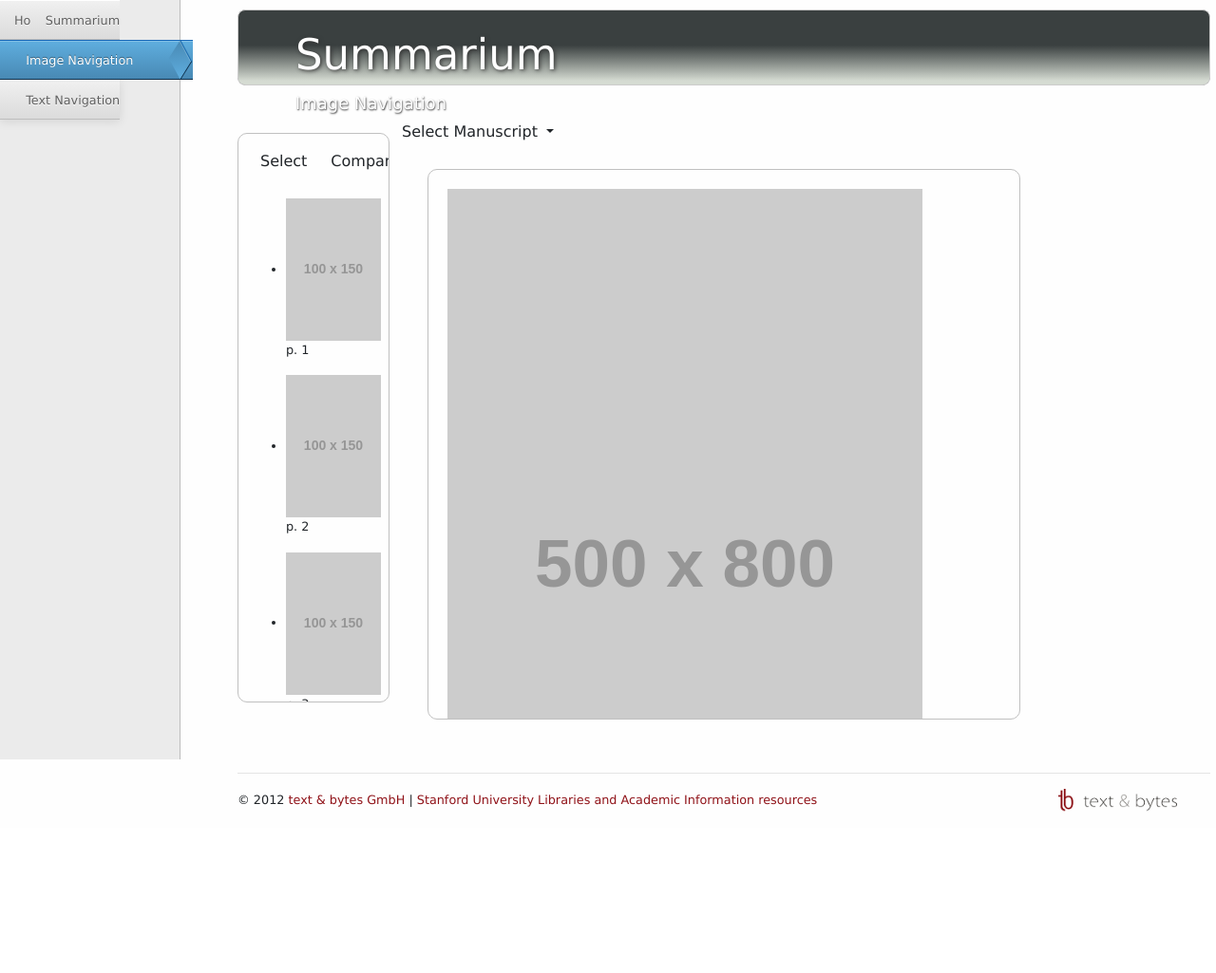
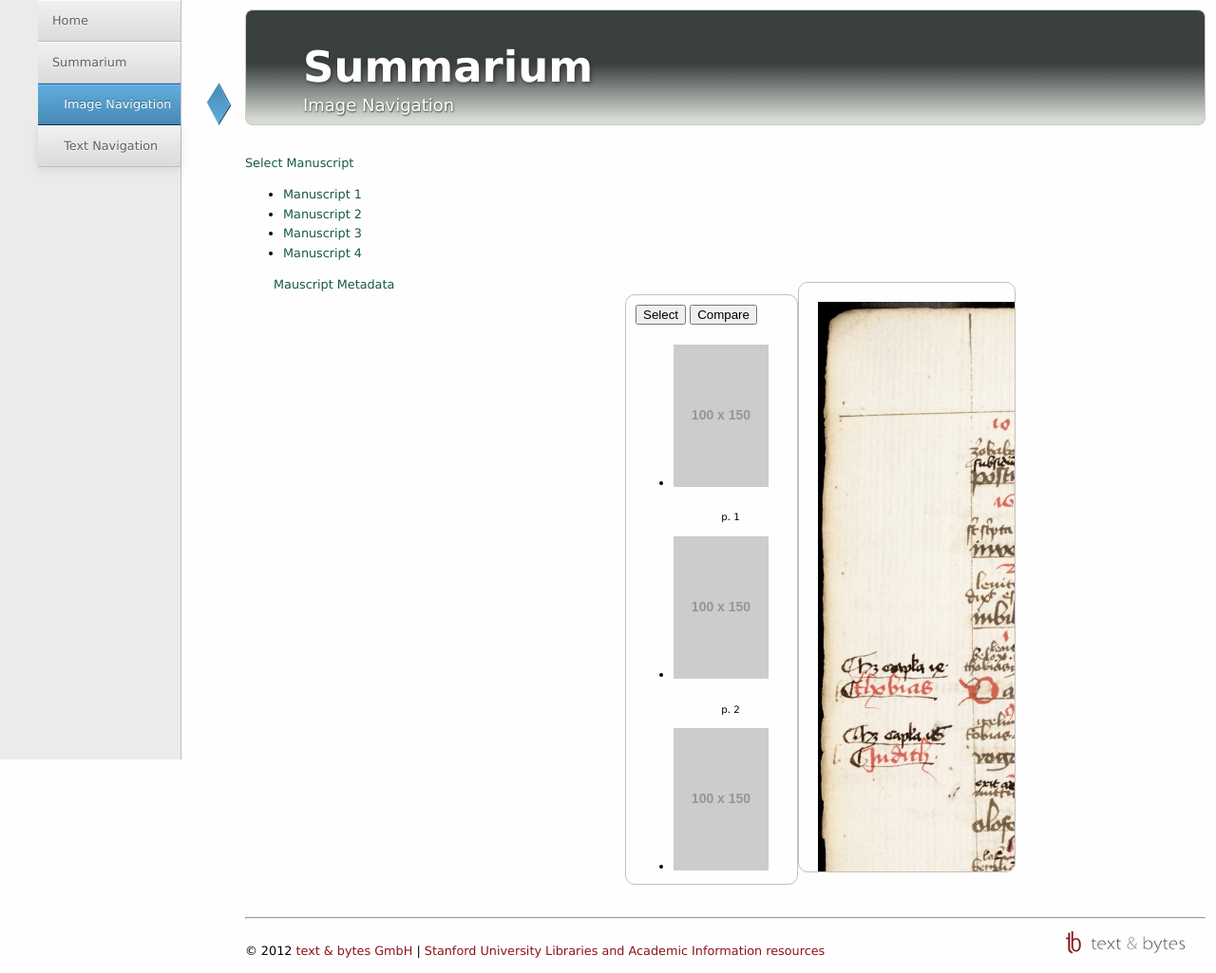
Before and after one commit to DMSTech/summarium, a CodeIgniter app: page /summarium/image in a window 1280 px wide. Shown: the whole page at 95% size. Before the commit the page ends 855 px from the top, so only its background shows below. Run offline with CodeIgniter, Linux system fonts and the light colour scheme; some libraries are stand-ins or nearby versions.

Commit message:
Image navigation mockup improvements / Manuscript sample desc metadata as popover

```diff
--- a/application/views/image_view.php
+++ b/application/views/image_view.php
@@ -48,6 +48,9 @@
 				  <li><a href="#">Manuscript 3</a></li>
 				  <li><a href="#">Manuscript 4</a></li>
 			  </ul>
+              <span class="span4">
+                <?php include APPPATH . '/views/partials/_manuscript_desc_md.php'; ?>
+              </span>
 		  </div>
 		  <div id="image_select">
 		  <div class="btn-group" data-toggle="buttons-radio">
@@ -57,38 +60,38 @@
   		  <ul class="thumbnails vertical">
   		      <li>
   		          <div class="thumbnail">
-  		              <img src="http://placehold.it/100x150" alt="">
+  		              <img src="http://placehold.it/100x150" alt="" />
   		              <p>p. 1</p>
   		          </div>
   		      </li>
   		      <li>
   		          <div class="thumbnail">
-  		              <img src="http://placehold.it/100x150" alt="">
+  		              <img src="http://placehold.it/100x150" alt="" />
   		              <p>p. 2</p>
   		          </div>
   		      </li>
   		      <li>
   		          <div class="thumbnail">
-  		              <img src="http://placehold.it/100x150" alt="">
+  		              <img src="http://placehold.it/100x150" alt="" />
   		              <p>p. 3</p>
   		          </div>
   		      </li>
   		      <li>
   		          <div class="thumbnail">
-  		              <img src="http://placehold.it/100x150" alt="">
+  		              <img src="http://placehold.it/100x150" alt="" />
   		              <p>p. 4</p>
   		          </div>
   		      </li>
   		      <li>
   		          <div class="thumbnail">
-  		              <img src="http://placehold.it/100x150" alt="">
+  		              <img src="http://placehold.it/100x150" alt="" />
   		              <p>p. 5</p>
   		          </div>
   		      </li>
   		      </ul>
 		  </div>
 		  <div id="image_detail_view">
-		  	<img src="http://placehold.it/500x800" alt="">
+		  	<img id="image_detail_view_img" src="<?php echo site_url('res/mss')?>/index_wv_PragueIG11af10v.jpg" alt="" />
 		  </div>
 		 <br />
 	   <?php include(APPPATH . 'views/partials/_footer.php'); ?>
@@ -101,6 +104,8 @@
 	<script src="<?php echo site_url(); ?>js/libs/bootstrap/dropdown.js"></script>
 	<script src="<?php echo site_url(); ?>js/libs/bootstrap/modal.js"></script>
 	<script src="<?php echo site_url(); ?>js/libs/bootstrap/button.js"></script>
+	<script src="<?php echo site_url(); ?>js/libs/bootstrap/tooltip.js"></script>
+	<script src="<?php echo site_url(); ?>js/libs/bootstrap/popover.js"></script>
 	<script src="<?php echo site_url(); ?>js/plugins.js"></script>
 	<script src="<?php echo site_url(); ?>js/summarium.js"></script>
 
--- /dev/null
+++ b/application/views/partials/_manuscript_desc_md.php
@@ -0,0 +1,19 @@
+<?php
+// temporary "Manuscript" object while waiting for real Metadata
+$manuscript = new stdClass;
+$manuscript->ms_title = 'Summarium';
+$manuscript->settlement = 'Prag';
+$manuscript->repository = 'National Library';
+$manuscript->shelfmark = 'G 11a';
+?>
+<a id="ms-desc-metadata" data-content="<?php echo '<b>' . $manuscript->ms_title . '</b><br />' . $manuscript->settlement . ', ' . $manuscript->repository . ', ' . $manuscript->shelfmark; ?>" rel="popover" class="btn btn-info" href="#" data-original-title="Metadata">Mauscript Metadata</a>
+
+<!--
+<h3>Metadata</h3>
+<dl>
+  <dt id="ms_title_en">Title : </dt><dd id="ms-md-title-en"><?php echo $manuscript->ms_title ?></dd>
+  <dt id="repository">Repository :</dt><dd id="ms-md-repository"><?php echo $manuscript->repository ?></dd>
+  <dt id="settlement">Settlement :</dt><dd id="ms-md-settlement"><?php echo $manuscript->settlement ?></dd>
+  <dt id="shelfmark">Shelfmark :</dt><dd id="ms-md-shelfmark"><?php echo $manuscript->shelfmark ?></dd>
+</dl>
+-->
--- a/css/summarium.css
+++ b/css/summarium.css
@@ -261,3 +261,13 @@
 	height:580px;
 	overflow:scroll;
 }
+
+#image_detail_view_img {
+	float:left;
+}
+
+.thumbnail p {
+	text-align:center;
+	font-size:80%;
+	padding-top:5px;
+}
--- a/js/summarium.js
+++ b/js/summarium.js
@@ -36,6 +36,8 @@
         });
     });
 
+    $('#ms-desc-metadata').popover();
+
     function ajaxLoadLoginForm(url) {
         var dataString = $('#login_form').serialize();
         $.ajax({
```
